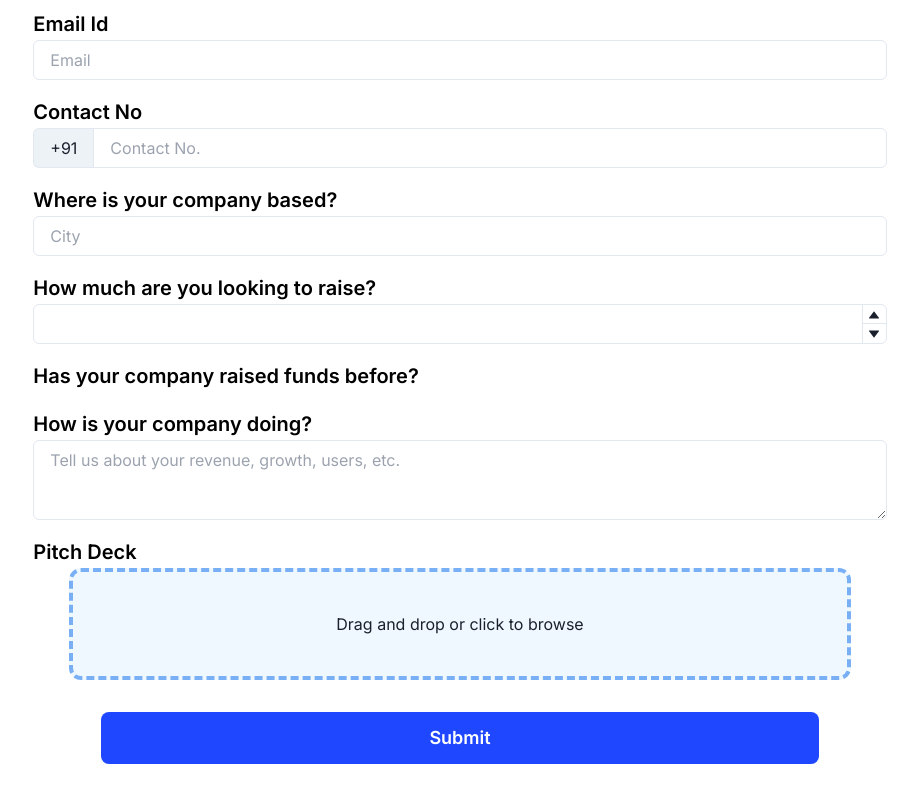
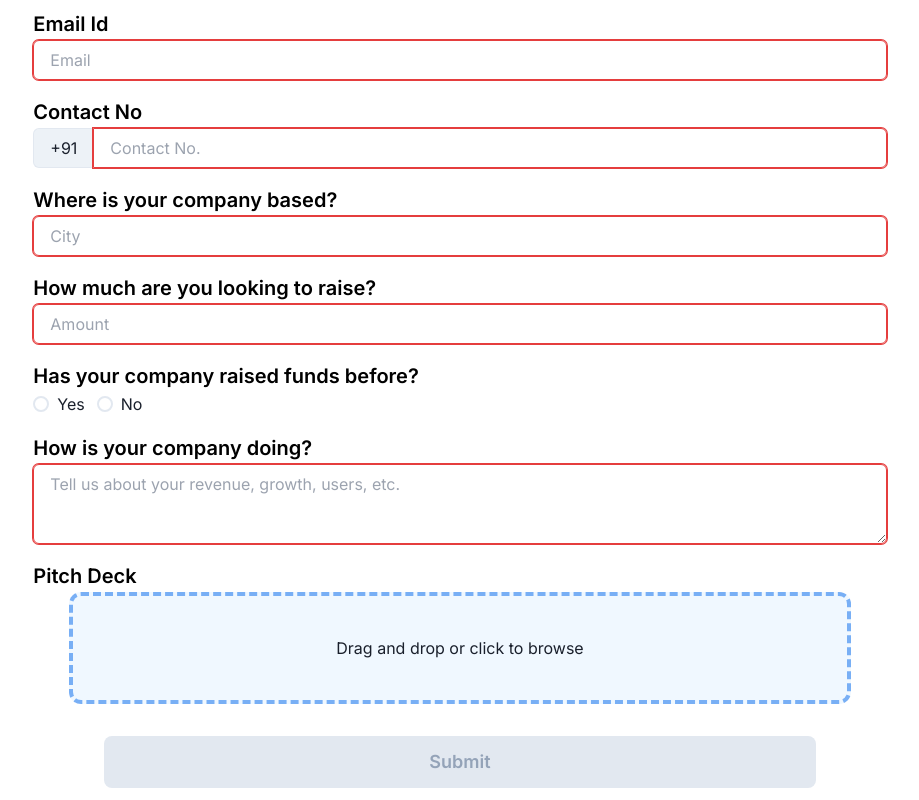
Before and after one commit to omBhatnagar/sateeq-clone, a React (Create React App) app: page /startupsignup in a window 1280 px wide. Shown: the part 500-1300 px from the top of the page, without its empty margins (180-1099 px from the left). Built offline with nearby package versions, Linux system fonts and the light colour scheme.

Commit message:
Added drag and drop functionality to startup sign up.

```diff
--- a/package.json
+++ b/package.json
@@ -13,6 +13,7 @@
     "framer-motion": "^7.2.1",
     "react": "^18.2.0",
     "react-dom": "^18.2.0",
+    "react-dropzone": "^14.2.2",
     "react-router-dom": "^6.3.0",
     "react-scripts": "5.0.1",
     "web-vitals": "^2.1.4"
--- /dev/null
+++ b/src/components/Dropzone.js
@@ -0,0 +1,27 @@
+import React, { useEffect } from "react";
+import { useDropzone } from "react-dropzone";
+function Dropzone({ open, setPitch }) {
+	const { getRootProps, getInputProps, acceptedFiles } = useDropzone({});
+	const files = acceptedFiles.map((file) => (
+		<li key={file.path}>
+			{file.path} - {file.size} bytes
+		</li>
+	));
+
+	useEffect(() => {
+		if (acceptedFiles) setPitch(acceptedFiles);
+	}, [acceptedFiles, setPitch]);
+
+	return (
+		<div className='border-4 border-[#78aff5] border-dashed rounded-xl bg-[#f0f8ff] flex justify-center items-center px-6 py-10 w-11/12 mx-auto'>
+			<div {...getRootProps({ className: "dropzone" })}>
+				<input {...getInputProps()} />
+				<p>Drag and drop or click to browse</p>
+			</div>
+			<aside>
+				<ul>{files}</ul>
+			</aside>
+		</div>
+	);
+}
+export default Dropzone;
--- a/src/components/SignupForm.js
+++ b/src/components/SignupForm.js
@@ -16,13 +16,15 @@ const SignupForm = () => {
 					Please provide us with your name and email
 				</p>
 			</div>
-			<div className='flex justify-between items-center'>
+			<div className='flex justify-between items-center flex-wrap'>
 				<FormInput
 					value={fname}
 					setValue={setFname}
 					required={true}
 					placeholder={"First Name"}
 					type={"text"}
+					grouped={true}
+					size={"lg"}
 				/>
 				<FormInput
 					value={lname}
@@ -30,15 +32,24 @@ const SignupForm = () => {
 					required={true}
 					placeholder={"Last Name"}
 					type={"text"}
+					grouped={true}
+					size={"lg"}
 				/>
-			</div>
 				<FormInput
 					value={email}
 					setValue={setEmail}
 					required={true}
 					placeholder={"Email"}
 					type={"email"}
+					grouped={false}
+					size={"lg"}
 				/>
+			</div>
+			<div
+				className={`mt-4 w-full font-semibold text-lg mx-auto md:mx-0 bg-grad-b rounded-xl p-4 md:px-8 md:py-3 text-white text-center mb-4`}
+			>
+				Next
+			</div>
 		</div>
 	);
 };
--- a/src/components/StartupForm.js
+++ b/src/components/StartupForm.js
@@ -1,5 +1,6 @@
-import { useRef, useState } from "react";
+import { useEffect, useRef, useState } from "react";
 import FormInput from "./shared/FormInput";
+import Dropzone from "./Dropzone";
 
 const StartupForm = () => {
 	const [file, setFile] = useState();
@@ -11,12 +12,27 @@ const StartupForm = () => {
 	const [amount, setAmount] = useState();
 	const [isRaised, setIsRaised] = useState();
 	const [companyInfo, setCompanyInfo] = useState();
+	const [errors, setErrors] = useState(false);
 
 	const inputRef = useRef(null);
-	const pitchRef = useRef(null);
+
+	useEffect(() => {
+		if (
+			!companyName ||
+			!email ||
+			!contact ||
+			!city ||
+			!amount ||
+			!isRaised ||
+			!companyInfo
+		) {
+			setErrors(true);
+		} else {
+			setErrors(false);
+		}
+	}, [companyName, email, contact, city, amount, isRaised, companyInfo]);
 
 	const handleClick = () => inputRef.current.click();
-	const pitchHandler = () => pitchRef.current.click();
 	const fileHandler = (e) => {
 		setFile(e.target.files[0]);
 	};
@@ -130,28 +146,33 @@ const StartupForm = () => {
 						required={item.required}
 					/>
 				))}
-				<input
+				{/* <input
 					type='file'
 					name='logo'
 					className='hidden'
 					onChange={(e) => setPitch(e.target.files[0])}
 					ref={pitchRef}
-				/>
+				/> */}
 				<div className='my-4'>
 					<h1 className='text-xl text-black font-semibold leading-8'>
 						Pitch Deck
 					</h1>
-					<div className='border-4 border-[#78aff5] border-dashed rounded-xl bg-[#f0f8ff] flex justify-center items-center px-6 py-10 w-11/12 mx-auto'>
-						Drag and drop or click to browse
-					</div>
+					{/* <div
+						className='border-4 border-[#78aff5] border-dashed rounded-xl bg-[#f0f8ff] flex justify-center items-center px-6 py-10 w-11/12 mx-auto'
+						onClick={pitchHandler}
+					>
+						Click to browse
+					</div> */}
+					<Dropzone setPitch={setPitch} />
 				</div>
-				<div className='w-11/12 mx-auto mt-8'>
-					<div
-						onClick={handleSubmit}
-						className="className='mt-4 w-11/12 font-semibold text-lg mx-auto bg-nav-blue rounded-lg px-4 py-3 md:px-8 md:py-3 text-white text-center"
+				<div className='w-5/6 mx-auto mt-8'>
+					<button
+						type='submit'
+						disabled={errors}
+						className="className='mt-4 w-full font-semibold text-lg mx-auto bg-nav-blue rounded-lg px-4 py-3 md:px-8 md:py-3 text-white text-center disabled:bg-slate-200 disabled:text-slate-400"
 					>
 						Submit
-					</div>
+					</button>
 				</div>
 			</form>
 		</div>
--- a/src/components/shared/FormInput.js
+++ b/src/components/shared/FormInput.js
@@ -3,11 +3,6 @@ import {
 	InputGroup,
 	InputLeftAddon,
 	Textarea,
-	NumberInput,
-	NumberInputField,
-	NumberInputStepper,
-	NumberIncrementStepper,
-	NumberDecrementStepper,
 	Radio,
 	RadioGroup,
 } from "@chakra-ui/react";
@@ -21,6 +16,8 @@ const FormInput = ({
 	required,
 	radioData,
 	placeholderStyle,
+	grouped,
+	size,
 }) => {
 	const returnInput = (type) => {
 		switch (type) {
@@ -32,17 +29,24 @@ const FormInput = ({
 						value={value}
 						onChange={(e) => setValue(e.target.value)}
 						required={required}
+						size={size}
+						isInvalid={!value}
 					/>
 				);
 			case "number":
 				return (
-					<NumberInput value={value} onChange={(e) => setValue(e.target.value)}>
-						<NumberInputField />
-						<NumberInputStepper>
-							<NumberIncrementStepper />
-							<NumberDecrementStepper />
-						</NumberInputStepper>
-					</NumberInput>
+					<Input
+						type='text'
+						pattern={`[0-9]*{3,30}`}
+						placeholder={placeholder}
+						value={value}
+						onChange={(e) =>
+							setValue((v) => (e.target.validity.valid ? e.target.value : v))
+						}
+						required={required}
+						size={size}
+						isInvalid={!value}
+					/>
 				);
 			case "email":
 				return (
@@ -53,14 +57,19 @@ const FormInput = ({
 						value={value}
 						onChange={(e) => setValue(e.target.value)}
 						required={required}
+						size={size}
+						isInvalid={!value}
 					/>
 				);
 			case "radio":
 				return (
-					<RadioGroup onChange={setValue} value={value}>
-						{radioData?.map((radio) => (
-							<Radio value={radio.value}>{radio.content}</Radio>
-						))}
+					<RadioGroup
+						onChange={(e) => setValue(e)}
+						value={value}
+						className='flex gap-3'
+					>
+						<Radio value={"true"}>Yes</Radio>
+						<Radio value={"false"}>No</Radio>
 					</RadioGroup>
 				);
 			case "textarea":
@@ -71,6 +80,8 @@ const FormInput = ({
 						value={value}
 						onChange={(e) => setValue(e.target.value)}
 						required={required}
+						size={size}
+						isInvalid={!value}
 					/>
 				);
 			case "phone":
@@ -84,6 +95,8 @@ const FormInput = ({
 							_placeholder={placeholderStyle}
 							required={required}
 							onChange={(e) => setValue(e.target.value)}
+							size={size}
+							isInvalid={!value}
 						/>
 					</InputGroup>
 				);
@@ -92,7 +105,7 @@ const FormInput = ({
 		}
 	};
 	return (
-		<div className='my-4'>
+		<div className={`my-4 ${grouped ? "w-[45%]" : "w-full"}`}>
 			<h1 className='text-xl text-black font-semibold leading-8'>{heading}</h1>
 			{returnInput(type)}
 		</div>
```
Also changed, not shown: 1 other file (tests, documents, lock files or other folders). Lines whose indentation alone changed are shown as unchanged.
